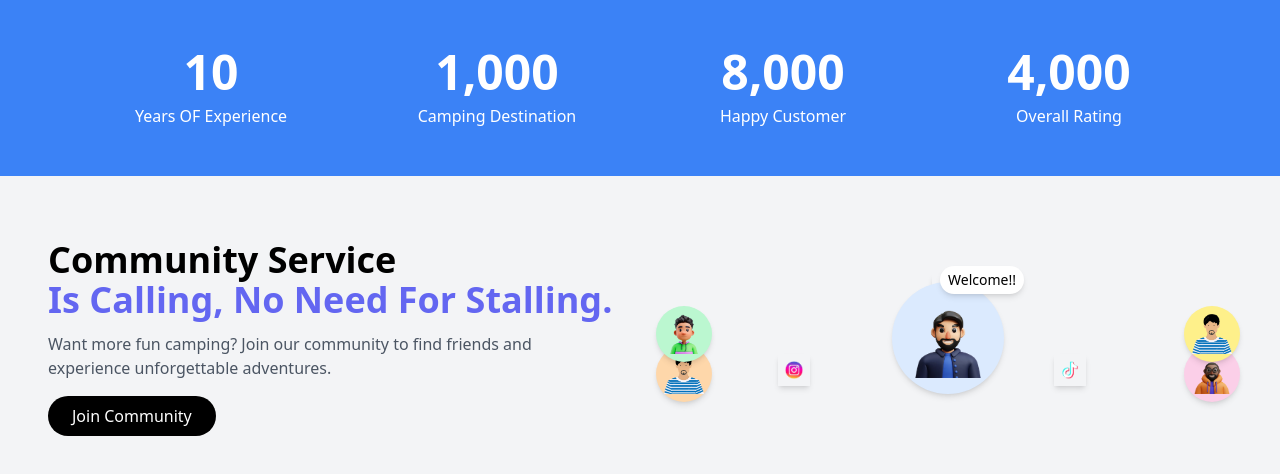
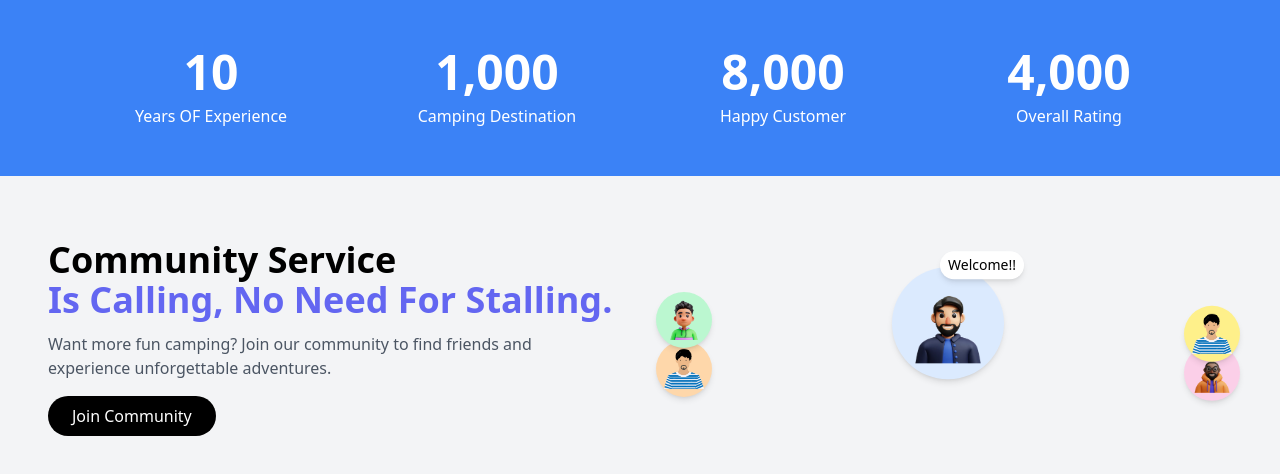
Before and after one commit to mustufa100/Cramply, a Next.js app: page / in a window 1280 px wide. Shown: the top 474 px of the page. Built offline with nearby package versions, Linux system fonts and the light colour scheme.

Commit message:
animation to footer

```diff
--- a/src/app/components/Layout/Header.tsx
+++ b/src/app/components/Layout/Header.tsx
@@ -20,12 +20,12 @@ const Header: React.FC = () => {
 
     const navVariants = {
         hidden: { x: '100%', opacity: 0 },
-        visible: { x: 0, opacity: 1, transition: { duration: 0.3, ease: 'easeInOut' } },
+        visible: { x: 0, opacity: 1, transition: { duration: 0.6, ease: 'easeInOut' } },
     };
 
     const logoVariants = {
         hidden: { x: '-100%', opacity: 0 },
-        visible: { x: 0, opacity: 1, transition: { duration: 0.3, ease: 'easeInOut' } },
+        visible: { x: 0, opacity: 1, transition: { duration: 0.6, ease: 'easeInOut' } },
     };
 
     // Return early if not client-side
--- a/src/app/components/Sections/ComunitySection.tsx
+++ b/src/app/components/Sections/ComunitySection.tsx
@@ -1,6 +1,7 @@
 "use client";
 import React from "react";
 import Image from "next/image";
+import { motion } from "framer-motion";
 
 const CommunitySection: React.FC = () => {
   return (
@@ -23,7 +24,15 @@ const CommunitySection: React.FC = () => {
         {/* Image Section */}
         <div className="relative lg:w-1/2 px-4 sm:px-8 flex justify-center">
           {/* Main Avatar */}
-          <div className="w-20 sm:w-28 h-20 sm:h-28 bg-blue-100 rounded-full flex items-center justify-center relative z-10 shadow-md">
+          <motion.div
+            animate={{ y: [0, -15, 0] }}
+            transition={{
+              duration: 1.2,
+              repeat: Infinity,
+              ease: "easeInOut",
+            }}
+            className="w-20 sm:w-28 h-20 sm:h-28 bg-blue-100 rounded-full flex items-center justify-center relative z-10 shadow-md"
+          >
             <Image
               src="/images/main-avatar.webp"
               alt="Main Avatar"
@@ -34,10 +43,18 @@ const CommunitySection: React.FC = () => {
             <div className="absolute -top-4 left-12 bg-white px-2 py-1 rounded-full shadow-md text-xs sm:text-sm">
               Welcome!!
             </div>
-          </div>
+          </motion.div>
 
-          {/* Avatar 1 */}
-          <div className="absolute left-4 top-16 w-10 sm:w-14 h-10 sm:h-14 bg-orange-200 rounded-full flex items-center justify-center shadow-md">
+          {/* Animated Avatars */}
+          <motion.div
+            animate={{ y: [0, -15, 0] }}
+            transition={{
+              duration: 1.3,
+              repeat: Infinity,
+              ease: "easeInOut",
+            }}
+            className="absolute left-4 top-16 w-10 sm:w-14 h-10 sm:h-14 bg-orange-200 rounded-full flex items-center justify-center shadow-md"
+          >
             <Image
               src="/images/avatar-1.png"
               alt="Avatar 1"
@@ -45,10 +62,17 @@ const CommunitySection: React.FC = () => {
               height={32}
               className="w-8 sm:w-10 h-8 sm:h-10"
             />
-          </div>
+          </motion.div>
 
-          {/* Avatar 2 */}
-          <div className="absolute right-4 top-16 w-10 sm:w-14 h-10 sm:h-14 bg-pink-200 rounded-full flex items-center justify-center shadow-md">
+          <motion.div
+            animate={{ y: [0, -15, 0] }}
+            transition={{
+              duration: 1.4,
+              repeat: Infinity,
+              ease: "easeInOut",
+            }}
+            className="absolute right-4 top-16 w-10 sm:w-14 h-10 sm:h-14 bg-pink-200 rounded-full flex items-center justify-center shadow-md"
+          >
             <Image
               src="/images/avatar-2.webp"
               alt="Avatar 2"
@@ -56,10 +80,17 @@ const CommunitySection: React.FC = () => {
               height={32}
               className="w-8 sm:w-10 h-8 sm:h-10"
             />
-          </div>
+          </motion.div>
 
-          {/* Avatar 3 */}
-          <div className="absolute bottom-8 left-4 w-10 sm:w-14 h-10 sm:h-14 bg-green-200 rounded-full flex items-center justify-center shadow-md">
+          <motion.div
+            animate={{ y: [0, -15, 0] }}
+            transition={{
+              duration: 1.6,
+              repeat: Infinity,
+              ease: "easeInOut",
+            }}
+            className="absolute bottom-8 left-4 w-10 sm:w-14 h-10 sm:h-14 bg-green-200 rounded-full flex items-center justify-center shadow-md"
+          >
             <Image
               src="/images/avatar-3.png"
               alt="Avatar 3"
@@ -67,10 +98,17 @@ const CommunitySection: React.FC = () => {
               height={32}
               className="w-8 sm:w-10 h-8 sm:h-10"
             />
-          </div>
+          </motion.div>
 
-          {/* Avatar 4 */}
-          <div className="absolute bottom-8 right-4 w-10 sm:w-14 h-10 sm:h-14 bg-yellow-200 rounded-full flex items-center justify-center shadow-md">
+          <motion.div
+            animate={{ y: [0, -15, 0] }}
+            transition={{
+              duration: 1.8,
+              repeat: Infinity,
+              ease: "easeInOut",
+            }}
+            className="absolute bottom-8 right-4 w-10 sm:w-14 h-10 sm:h-14 bg-yellow-200 rounded-full flex items-center justify-center shadow-md"
+          >
             <Image
               src="/images/avatar-1.png"
               alt="Avatar 4"
@@ -78,18 +116,7 @@ const CommunitySection: React.FC = () => {
               height={32}
               className="w-8 sm:w-10 h-8 sm:h-10"
             />
-          </div>
-
-          {/* Social Media Icons */}
-          <div className="absolute -top-2 left-1/2 transform -translate-x-1/2 w-6 sm:w-8 h-6 sm:h-8 flex items-center justify-center shadow-md">
-            <Image src="/images/twitter-icon.png" alt="Twitter" width={24} height={24} />
-          </div>
-          <div className="absolute bottom-2 left-1/4 transform -translate-x-1/2 w-6 sm:w-8 h-6 sm:h-8 flex items-center justify-center shadow-md">
-            <Image src="/images/instagram-icon.png" alt="Instagram" width={24} height={24} />
-          </div>
-          <div className="absolute bottom-2 right-1/4 transform -translate-x-1/2 w-6 sm:w-8 h-6 sm:h-8 flex items-center justify-center shadow-md">
-            <Image src="/images/tiktok-icon.png" alt="TikTok" width={24} height={24} />
-          </div>
+          </motion.div>
         </div>
       </div>
     </section>
--- a/src/app/page.tsx
+++ b/src/app/page.tsx
@@ -56,10 +56,10 @@ export default function Home() {
         spaceBetween={0}
         slidesPerView={1}
         mousewheel={true}
-        speed={300}
+        speed={400}
         loop={true}
         autoplay={{
-          delay: 1000,
+          delay:1500,
           disableOnInteraction: false,
         }}
         onSwiper={(swiper) => {
```
Also changed, not shown: src/app/components/Layout/Footer.tsx (+82 -85 lines), src/app/components/Sections/Contact.tsx (deleted).
